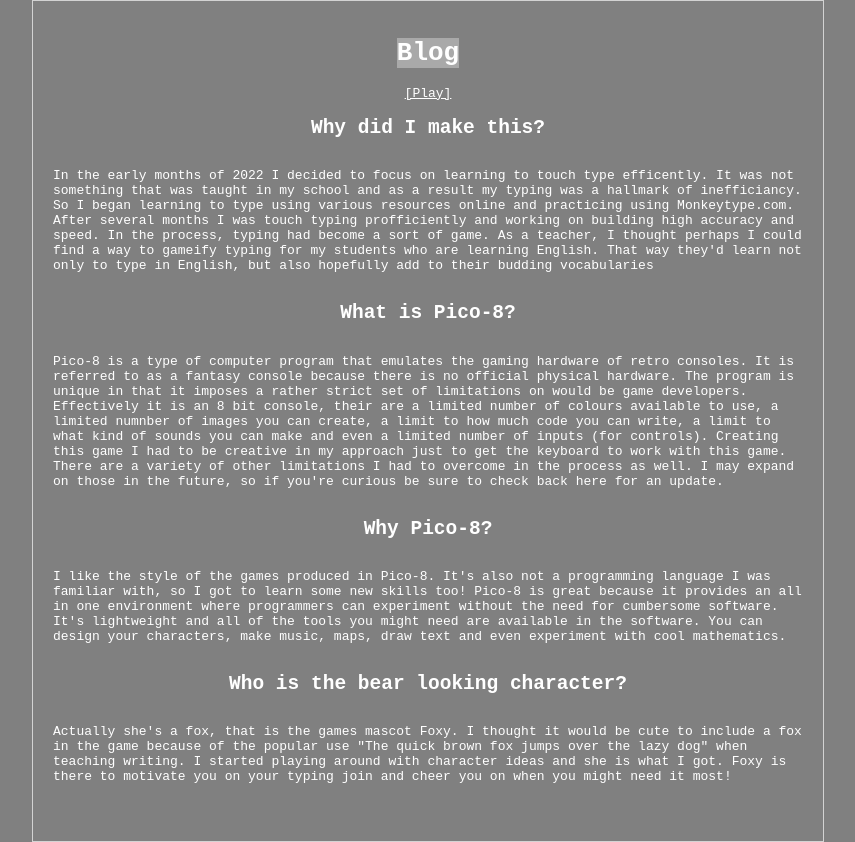
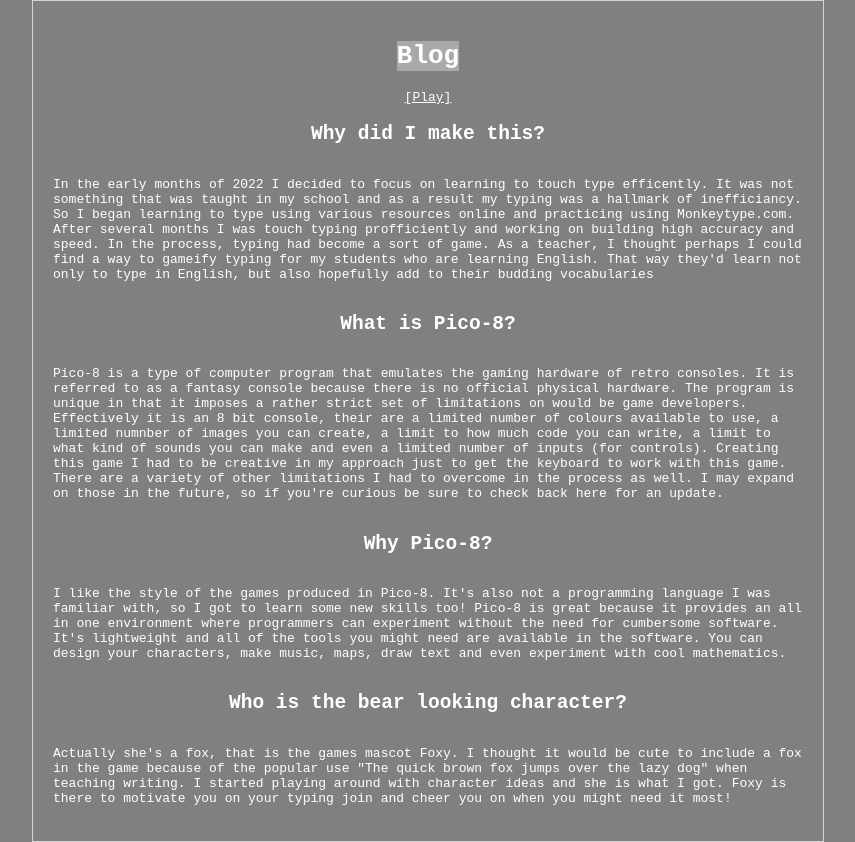
Before and after one commit to QuickBrownFox1/QuickBrownFox1.github.io, a plain HTML site: page blog.html in a window 1280 px wide. Shown: the whole page, without its empty margins (212-1067 px from the left). Drawn offline with Linux system fonts and the light colour scheme.

Commit message:
Update syles.css

```diff
--- a/syles.css
+++ b/syles.css
@@ -8,13 +8,13 @@ body
   display:flex;
   flex-direction: column;
   align-items: center;
-  justify-content: top;
+  justify-content: space-evenly;
   height: 100vh;
 
   width: 750px; /* Approximately the width of an A4 page */
   margin: 0 auto; /* Center the container horizontally */
   padding: 20px; /* Add some padding around the text */
-  /*text-align: left; /* Center the text within the container */
+  text-align: left; /* Center the text within the container */
 }
 
 /* Add a horizontal line under H1 elements*/
@@ -24,21 +24,18 @@ h1
   background-color: darkgrey;
   border-bottom: white;
   font-family: monospace;
-  align-items: left;
 }
 
 h2
 {
 	font-family: monospace;
 	color: white;
-	align-items: left;
 }
 
 p
 {
 	color:white;
 	font-family: monospace;
-	align-items: left;
 }
 
 a
@@ -47,7 +44,7 @@ a
 	font-family:monospace;
 	border-bottom:white;
 }
-}
+
 <!--
 .p8_menu_button{
 	opacity:0.3;
@@ -110,5 +107,5 @@ canvas
   width: 595px; /* Approximately the width of an A4 page */
   margin: 0 auto; /* Center the container horizontally */
   padding: 20px; /* Add some padding around the text */
-  text-align: center; /* Center the text within the container */
+  text-align: left; /* Center the text within the container */
 }
```
